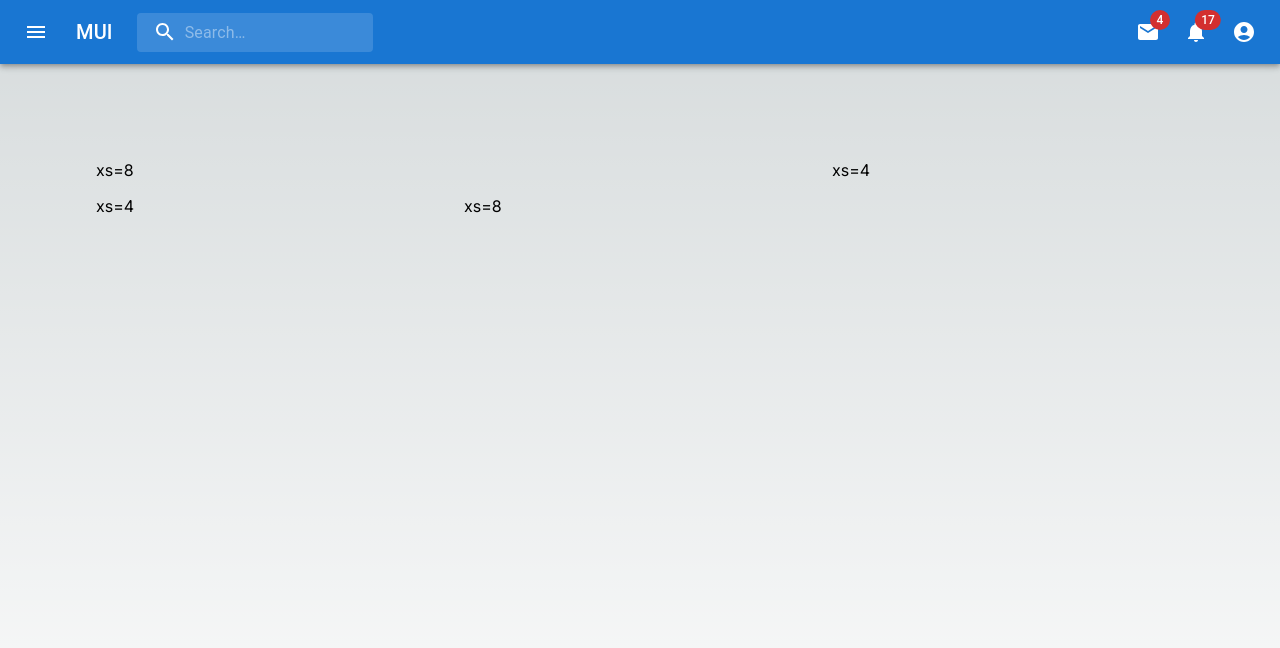
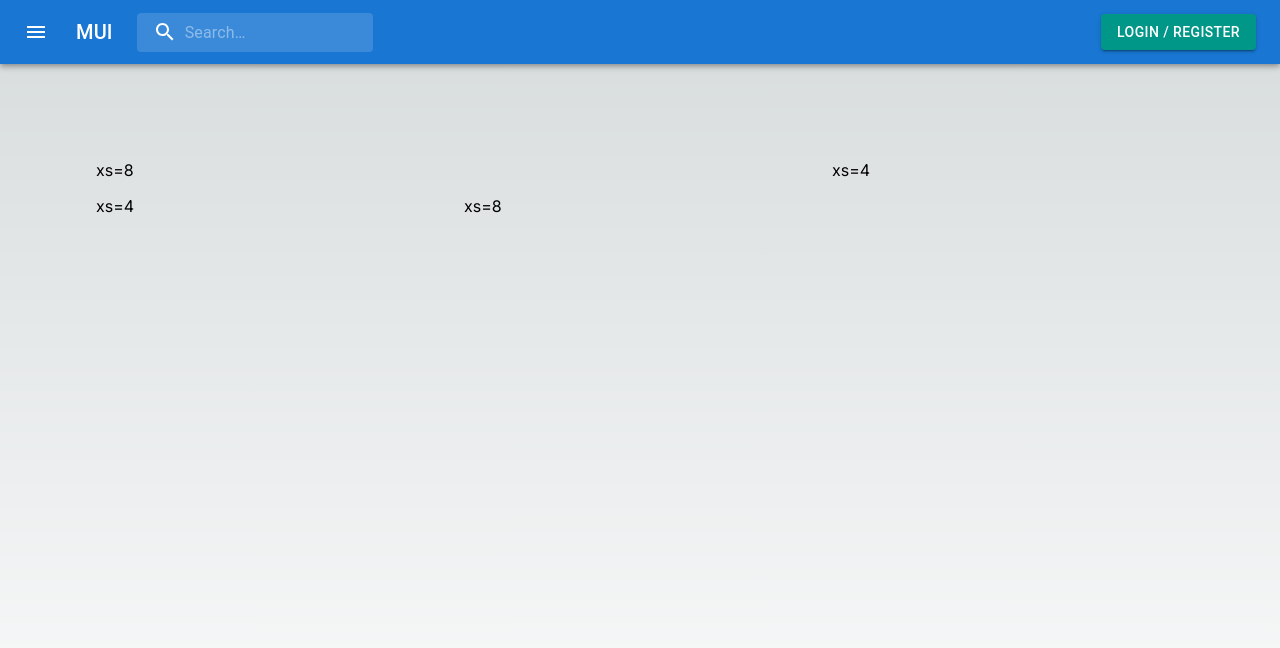
Before and after one commit to himido-tech/restaurantly.app, a Next.js app: page / in a window 1280 px wide. Shown: the top 648 px of the page. Built offline with nearby package versions, Linux system fonts and the light colour scheme; no server answers.

Commit message:
add login button

```diff
--- a/app/components/navbar.tsx
+++ b/app/components/navbar.tsx
@@ -1,6 +1,6 @@
 'use client'
 import * as React from 'react';
-import { styled, alpha } from '@mui/material/styles';
+import { styled, alpha, createTheme, ThemeProvider } from '@mui/material/styles';
 import AppBar from '@mui/material/AppBar';
 import Box from '@mui/material/Box';
 import Toolbar from '@mui/material/Toolbar';
@@ -16,6 +16,10 @@ import AccountCircle from '@mui/icons-material/AccountCircle';
 import MailIcon from '@mui/icons-material/Mail';
 import NotificationsIcon from '@mui/icons-material/Notifications';
 import MoreIcon from '@mui/icons-material/MoreVert';
+import { signIn, useSession } from 'next-auth/react';
+import { Session } from 'next-auth';
+import Button from '@mui/material/Button';
+import { teal } from '@mui/material/colors';
 
 const Search = styled('div')(({ theme }) => ({
   position: 'relative',
@@ -57,7 +61,20 @@ const StyledInputBase = styled(InputBase)(({ theme }) => ({
   },
 }));
 
+// https://mui.com/material-ui/customization/palette/#customization
+const StyleLoginButtonTheme = createTheme({
+  palette: {
+    primary: teal,
+  },
+});
+
+
+
 export default function PrimarySearchAppBar() {
+  // Get user session
+  const { data: session, status: sessionStatus }: { data: Session | null, status: string } = useSession();
+  const user = session?.user
+
   const [anchorEl, setAnchorEl] = React.useState<null | HTMLElement>(null);
   const [mobileMoreAnchorEl, setMobileMoreAnchorEl] =
     React.useState<null | HTMLElement>(null);
@@ -156,6 +173,16 @@ export default function PrimarySearchAppBar() {
     </Menu>
   );
 
+  // LoginButton redirects to next-auth login page.
+  // https://mui.com/material-ui/react-button/#color
+  const LoginButton = (
+    <ThemeProvider theme={StyleLoginButtonTheme}>
+      <Button onClick={() => signIn()} variant="contained" color='primary'>
+        Login / Register
+      </Button>
+    </ThemeProvider>
+  );
+
   return (
     <Box sx={{ flexGrow: 1 }}>
       <AppBar position="static">
@@ -187,6 +214,7 @@ export default function PrimarySearchAppBar() {
             />
           </Search>
           <Box sx={{ flexGrow: 1 }} />
+          {!user ? LoginButton :
             <Box sx={{ display: { xs: 'none', md: 'flex' } }}>
               <IconButton size="large" aria-label="show 4 new mails" color="inherit">
                 <Badge badgeContent={4} color="error">
@@ -214,6 +242,7 @@ export default function PrimarySearchAppBar() {
                 <AccountCircle />
               </IconButton>
             </Box>
+          }
           <Box sx={{ display: { xs: 'flex', md: 'none' } }}>
             <IconButton
               size="large"
@@ -228,7 +257,7 @@ export default function PrimarySearchAppBar() {
           </Box>
         </Toolbar>
       </AppBar>
-      {renderMobileMenu}
+      {user ? renderMobileMenu : null}
       {renderMenu}
     </Box>
   );
```
Lines whose indentation alone changed are shown as unchanged.
